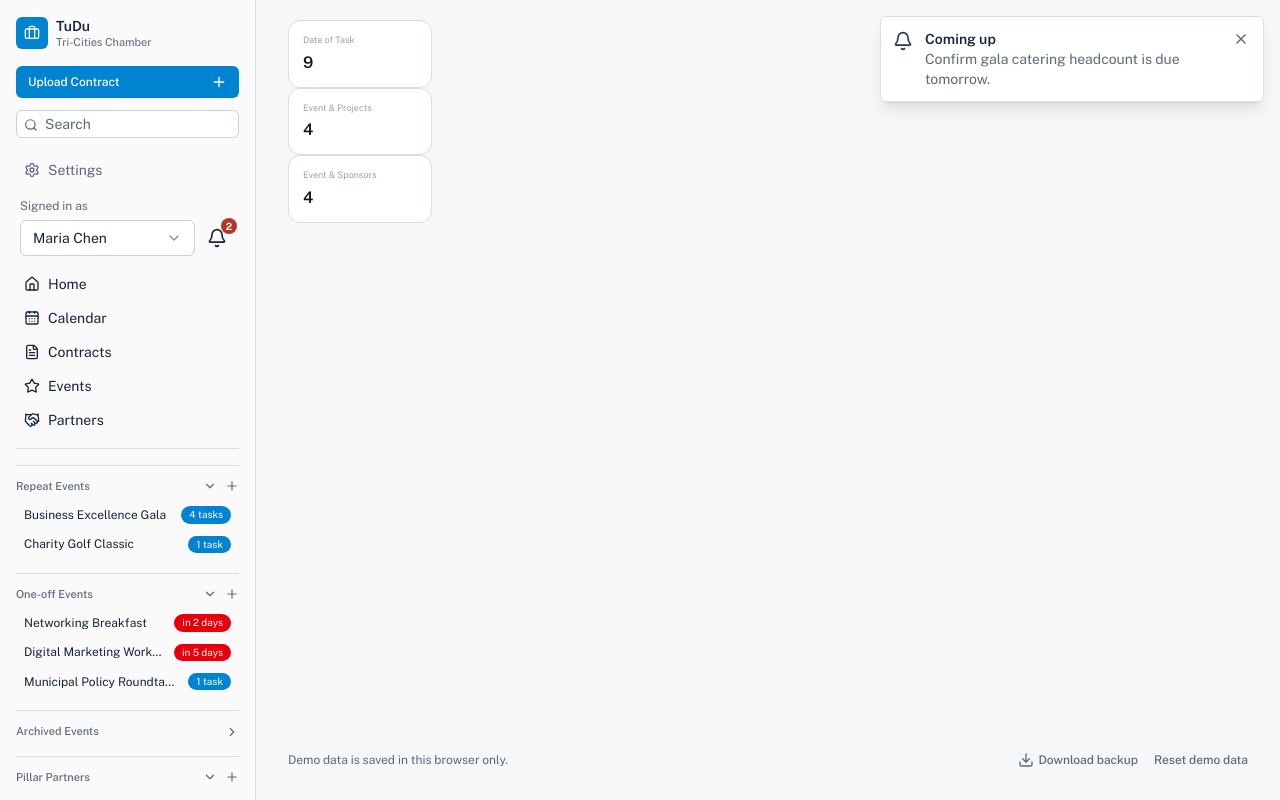
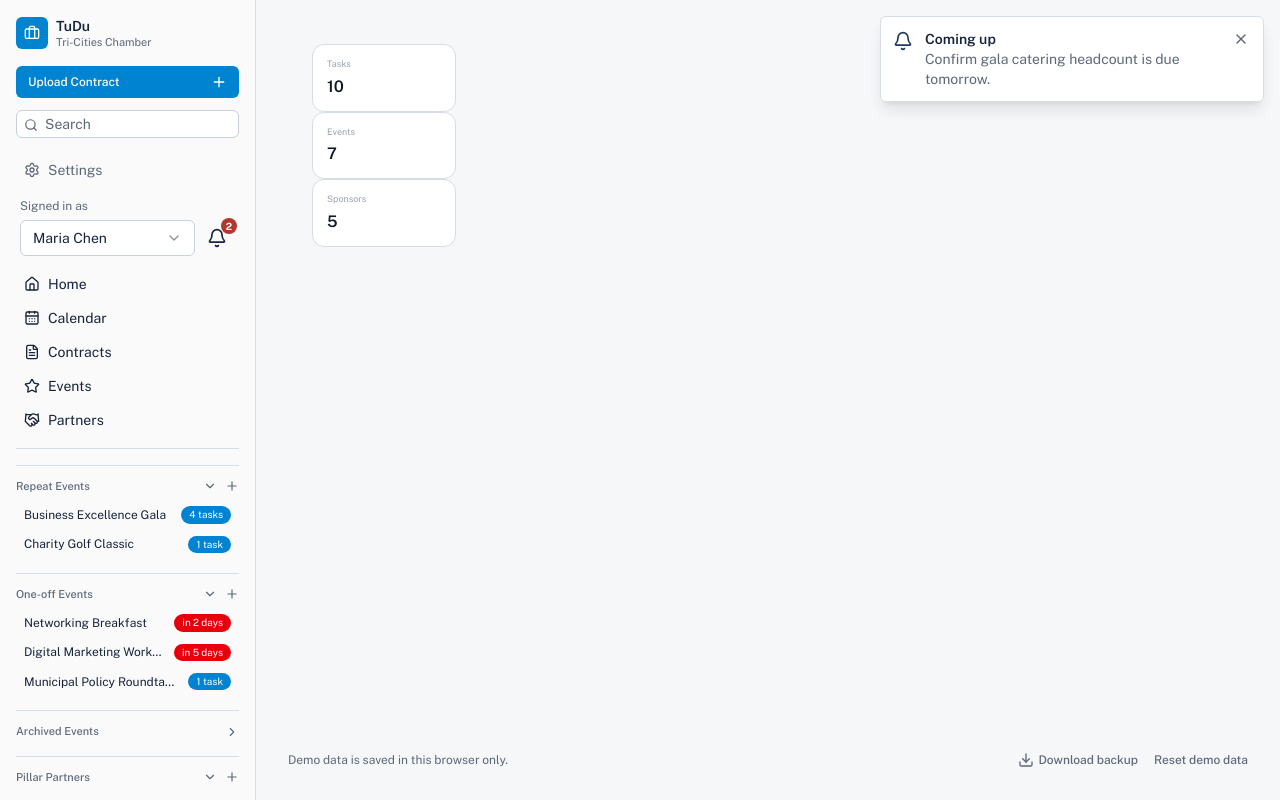
Before and after one commit to Tinabcit/IDSP-3380-Group-6, a Next.js app in the folder tri-cities-chamber/: page /dashboard in a window 1280 px wide. Built offline with nearby package versions, Linux system fonts and the light colour scheme.

Commit message:
made a dynamic number info for the component

```diff
--- a/tri-cities-chamber/app/dashboard/page.tsx
+++ b/tri-cities-chamber/app/dashboard/page.tsx
@@ -1,11 +1,23 @@
-import {CardInfo} from "@/components/dashboard/cardInfo"
+"use client";
 
-export default function page () {
+import { useOptionalPlannerData } from "@/components/app-shell/planner-provider";
+import { CardInfo } from "@/components/dashboard/cardInfo";
+
+/**
+ * Page at /dashboard. Shows summary cards for tasks, events and sponsors.
+ * The counts come from the shared planner data and show 0 until it has loaded.
+ */
+export default function Page() {
+  const data = useOptionalPlannerData();
+
   return (
-    <div>
-        <CardInfo headingText={"Date of Task"} numberInfo={9}/>
-        <CardInfo headingText={"Event & Projects"} numberInfo={4}/>
-        <CardInfo headingText={"Event & Sponsors"} numberInfo={4}/>
+    <div className="flex flex-wrap gap-4 p-6">
+      <div>
+            <CardInfo headingText="Tasks" numberInfo={data?.tasks.length ?? 0} />
+            <CardInfo headingText="Events" numberInfo={data?.events.length ?? 0} />
+            <CardInfo headingText="Sponsors" numberInfo={data?.sponsors.length ?? 0} />
+        </div>
+
     </div>
-  )
+  );
 }
--- a/tri-cities-chamber/components/dashboard/cardInfo.tsx
+++ b/tri-cities-chamber/components/dashboard/cardInfo.tsx
@@ -1,5 +1,5 @@
 
-export function CardInfo ({headingText, numberInfo}) {
+export function CardInfo({ headingText, numberInfo }: { headingText: string; numberInfo: number }) {
   return (
     <div className="w-36 rounded-xl border border-gray bg-white px-3.5 py-3">
         <p className="text-[9px] text-gray-400">{headingText}</p>
```
